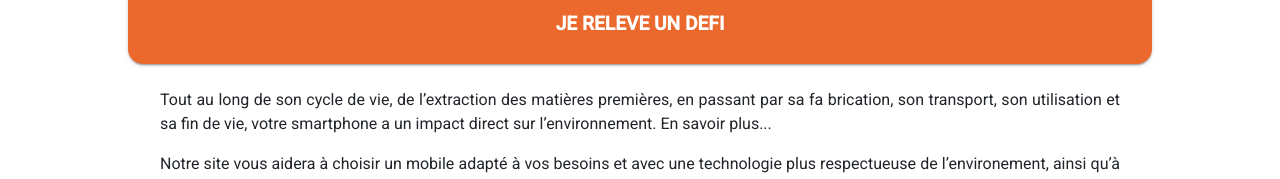
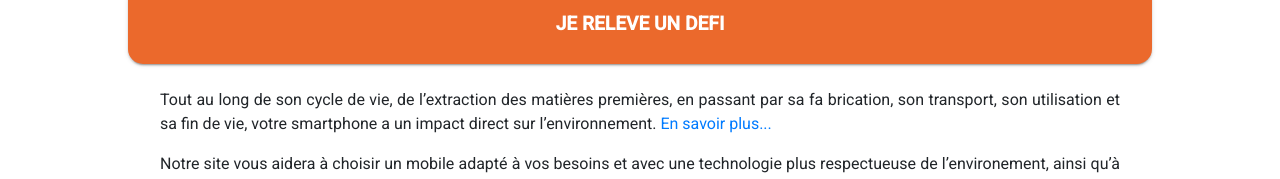
Before and after one commit to Nameoj/hackathon2, an Angular app: page / in a window 1280 px wide. Shown: the part 439-618 px from the top of the page. Built offline with nearby package versions, Linux system fonts and the light colour scheme.

Commit message:
Home page done, only link to create

```diff
--- a/src/app/home-page/home-page.component.html
+++ b/src/app/home-page/home-page.component.html
@@ -13,7 +13,7 @@
         des matières premières, en passant par sa fa brication, son transport, son utilisation et sa fin
         de vie, votre smartphone a un impact direct sur
         l’environnement.
-        En savoir plus...
+        <a href="#">En savoir plus...</a>
     </p>
 
     <p class="textIntro">
--- a/src/app/navbar/navbar.component.css
+++ b/src/app/navbar/navbar.component.css
@@ -0,0 +1,3 @@
+.navbar{
+    background-color: #FFFFFF;
+}
```
